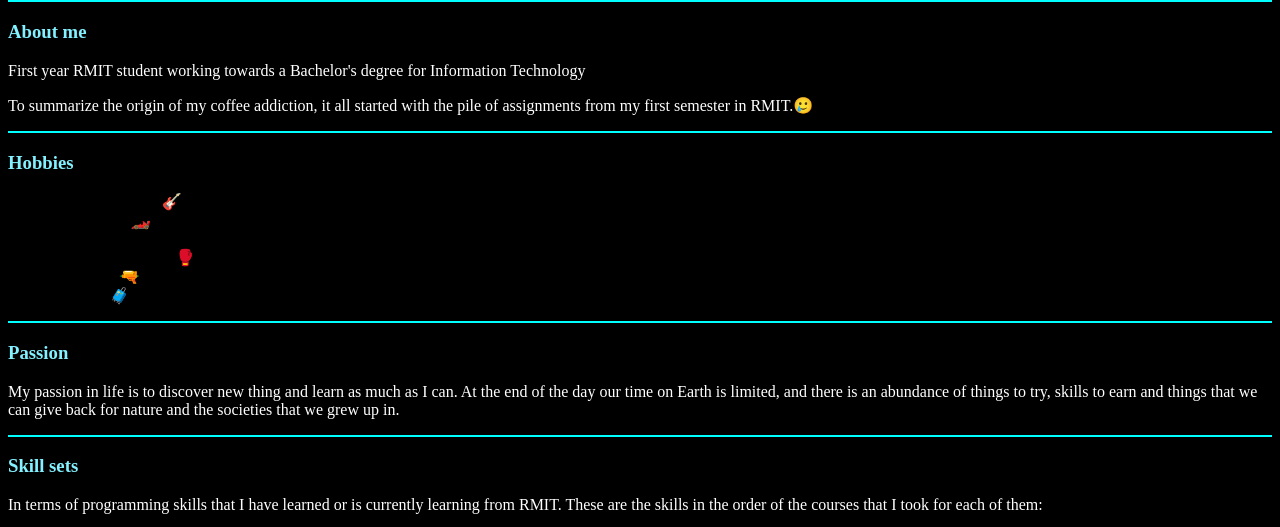
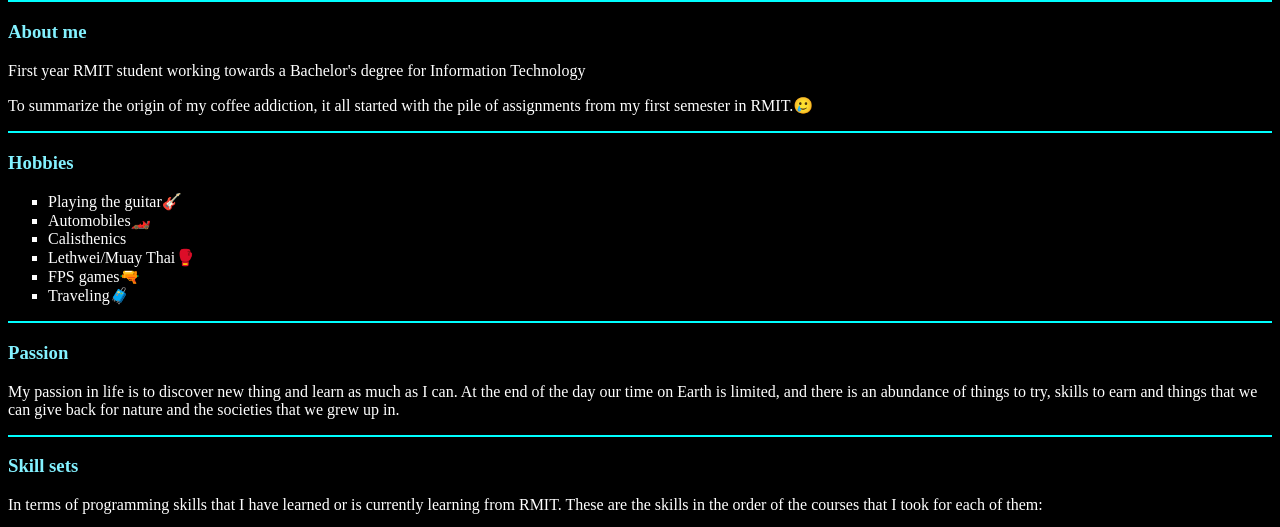
Before and after one commit to zyra-thant/business, a plain HTML site: page index.html in a window 1280 px wide. Shown: the part 204-731 px from the top of the page. Drawn offline with Linux system fonts and the light colour scheme; some icons are missing.

Commit message:
Update index.html

```diff
--- a/index.html
+++ b/index.html
@@ -14,7 +14,7 @@
         h3{
             color:rgb(131, 241, 255);
         }
-        ul:li{
+        ul{
             color:white;
             list-style-type: square;
         }
```
